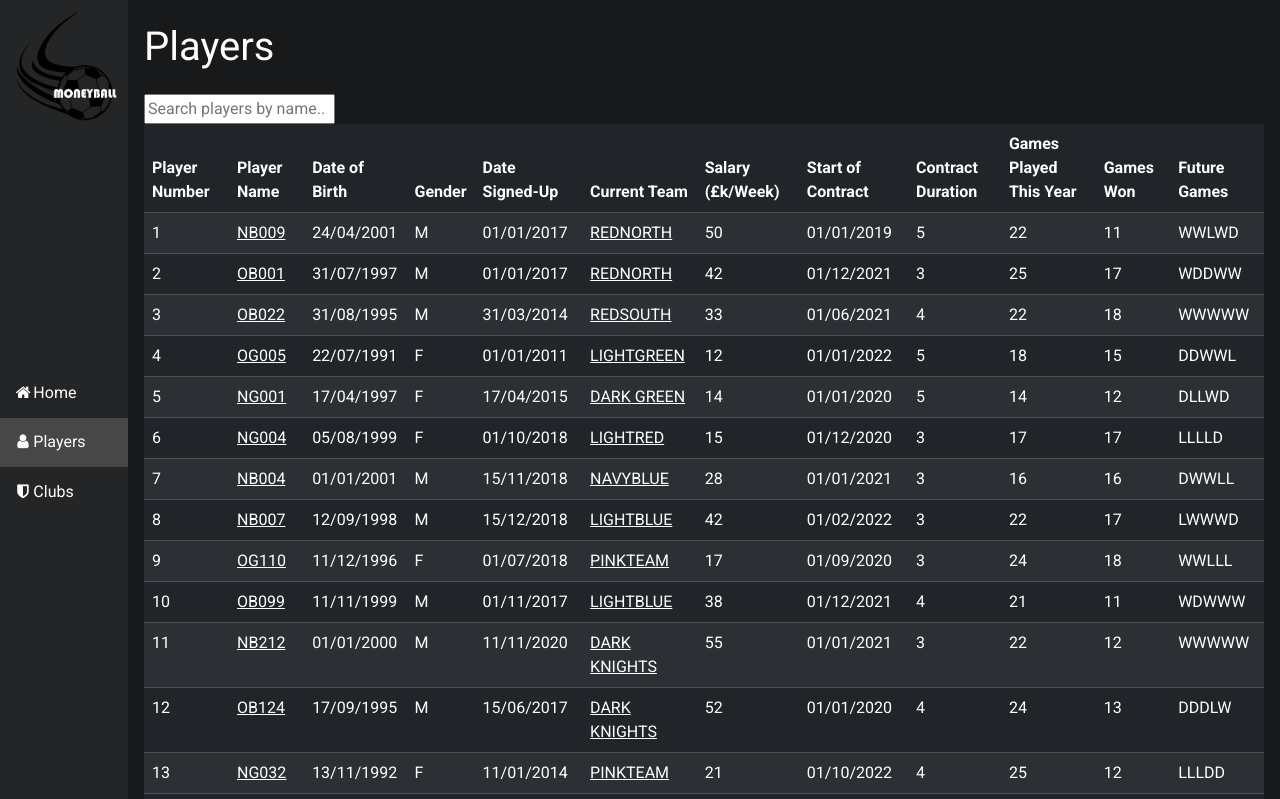
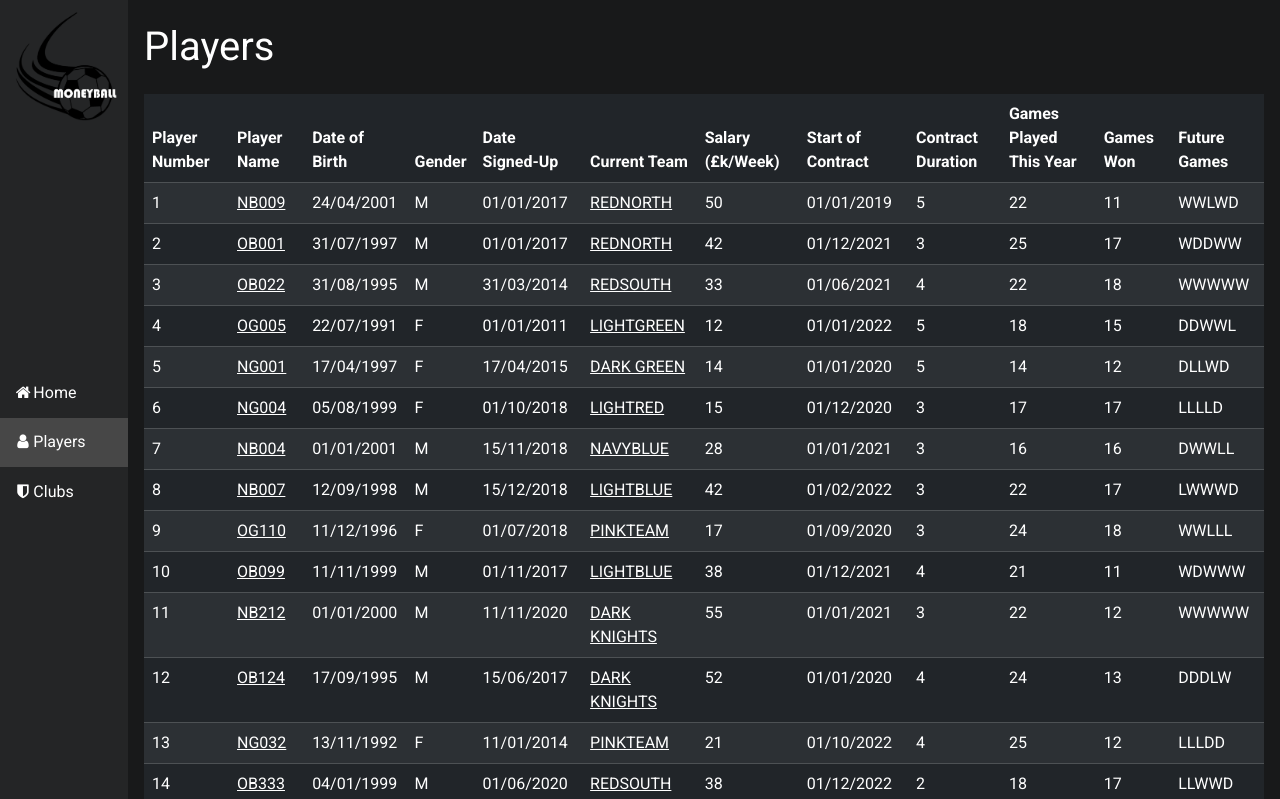
Before and after one commit to arthurmilner01/systems-development-group-project, a Flask app: page /players in a window 1280 px wide. Shown: the top 799 px of the page. Run offline with Flask 2, Linux system fonts and the light colour scheme; data comes from the database, SQL or seed files in the repository.

Commit message:
removed broken search

```diff
--- a/Dashboard/templates/players.html
+++ b/Dashboard/templates/players.html
@@ -5,8 +5,6 @@
 
 <div class="content">
     <h1 class="page-title">Players</h1>
-
-    <input type="text" id="seach-player-input" onkeyup="playerSearch()" placeholder="Search players by name..">
 
     <table class="table table-hover table-striped table-dark" id="players-table" style="color:#ffff">
       <thead>
```
